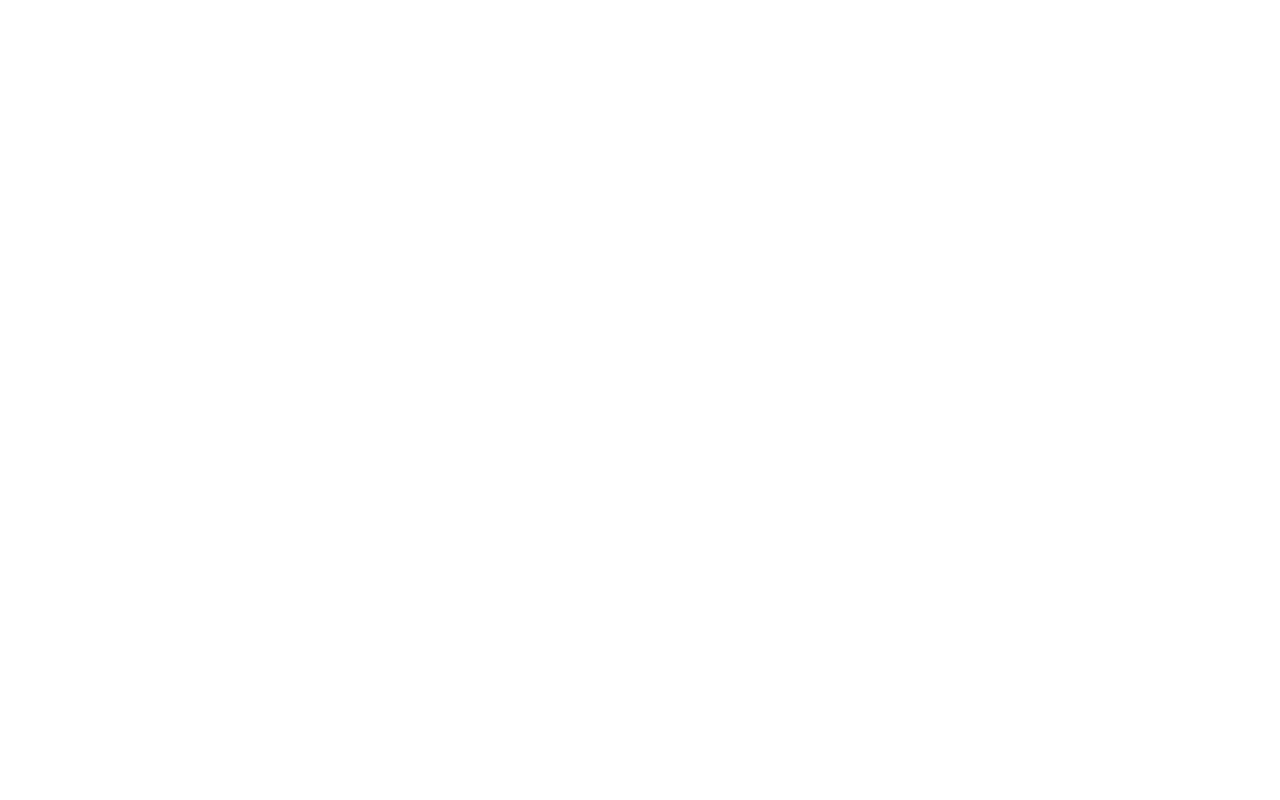
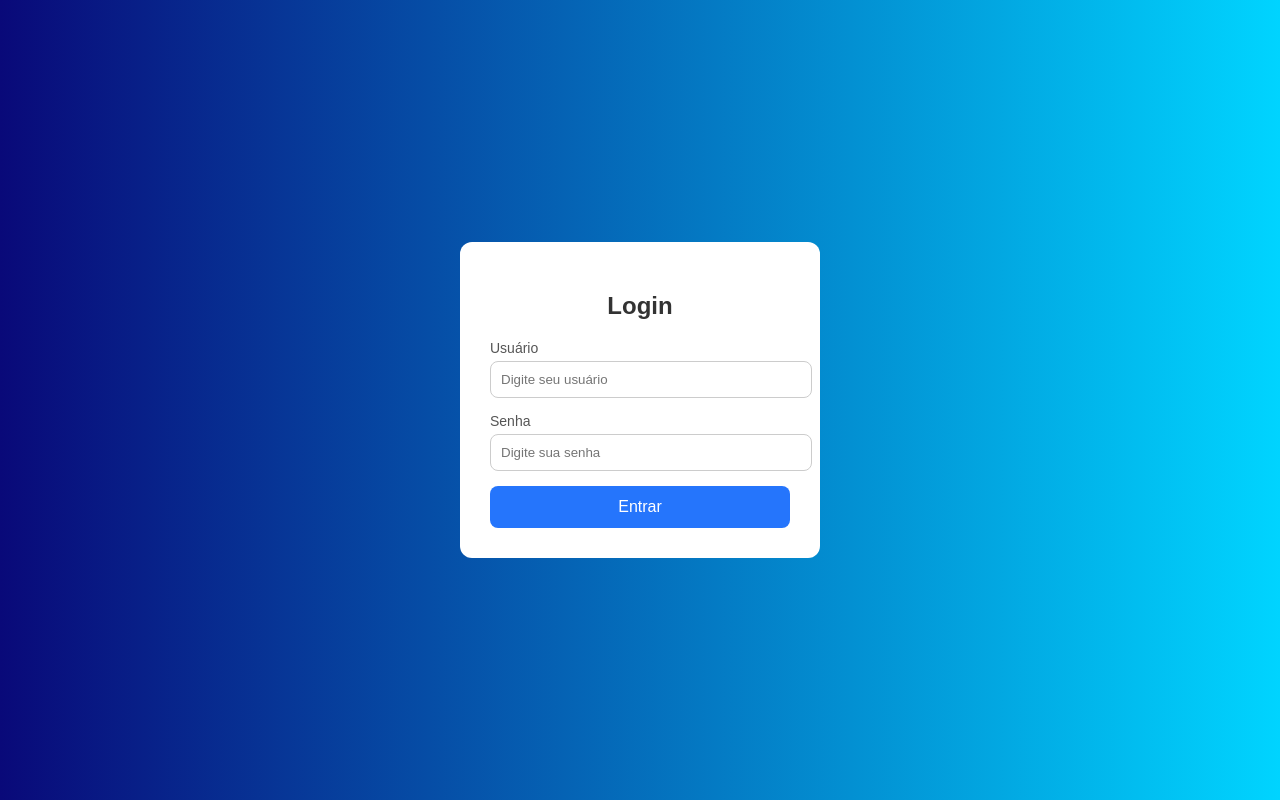
Before and after one commit to Milena-Brandao/tela-login, a plain HTML site: page index.html in a window 1280 px wide. Drawn offline with Linux system fonts and the light colour scheme.

Commit message:
Término da tela de login :airplane:

```diff
--- a/css/styles.css
+++ b/css/styles.css
@@ -0,0 +1,74 @@
+body {
+    margin: 0;
+    padding: 0;
+    font-family: Arial, sans-serif;
+    background: #020024;
+background: linear-gradient(90deg, rgba(2, 0, 36, 1) 0%, rgba(9, 9, 121, 1) 0%, rgba(0, 212, 255, 1) 100%);
+    height: 100vh;
+    display: flex;
+    justify-content: center;
+    align-items: center;
+}
+
+.container {
+    display: flex;
+    justify-content: center;
+    align-items: center;
+    width: 100%;
+}
+
+.login-box {
+    background: #fff;
+    padding: 30px;
+    border-radius: 12px;
+    box-shadow: 0px 4px 15px rgba(0,0,0,0,2);
+    width: 300px;
+    text-align: center;
+}
+
+.login-box h2{
+    margin-bottom: 20px;
+    color: #333;
+}
+
+.input-group{
+    text-align: left;
+    margin-bottom: 15px;
+}
+
+.input-group label {
+    font-size: 14px;
+    color: #555;
+    display: block;
+    margin-bottom: 5px;
+}
+
+.input-group input {
+    width: 100%;
+    padding: 10px;
+    border: 1px solid #ccc;
+    border-radius: 8px;
+    outline: none;
+    transition: 0.3s;
+}
+
+.input-group input:focus{
+    border-color: #2575fc;
+    box-shadow: 0px 0px 5px rgba(37,117,252,0.5);
+}
+
+button {
+    width: 100%;
+    padding: 12px;
+    background: #2575fc;
+    color: #fff;
+    border: none;
+    border-radius: 8px;
+    font-size: 16px;
+    cursor: pointer;
+    transition: 0.3s;
+}
+
+button:hover {
+    background: #6a11cb;
+}
--- a/index.html
+++ b/index.html
@@ -3,9 +3,29 @@
 <head>
     <meta charset="UTF-8">
     <meta name="viewport" content="width=device-width, initial-scale=1.0">
+    <link rel="stylesheet" href="css/styles.css">
     <title>Document</title>
 </head>
 <body>
 
+        <div class="container">
+            <form class="login-box">
+                <h2>Login</h2>
+
+                <div class="input-group">
+                    <label for="usuario">Usuário</label>
+                    <input type="text" id="usuario" placeholder="Digite seu usuário" required>
+                </div>
+
+                <div class="input-group">
+                    <label for="senha">Senha</label>
+                    <input type="password" id="senha" placeholder="Digite sua senha" required>
+
+                </div>
+
+                <button type="submit">Entrar</button>
+            </form>
+
+        </div>
 </body>
 </html>
```
